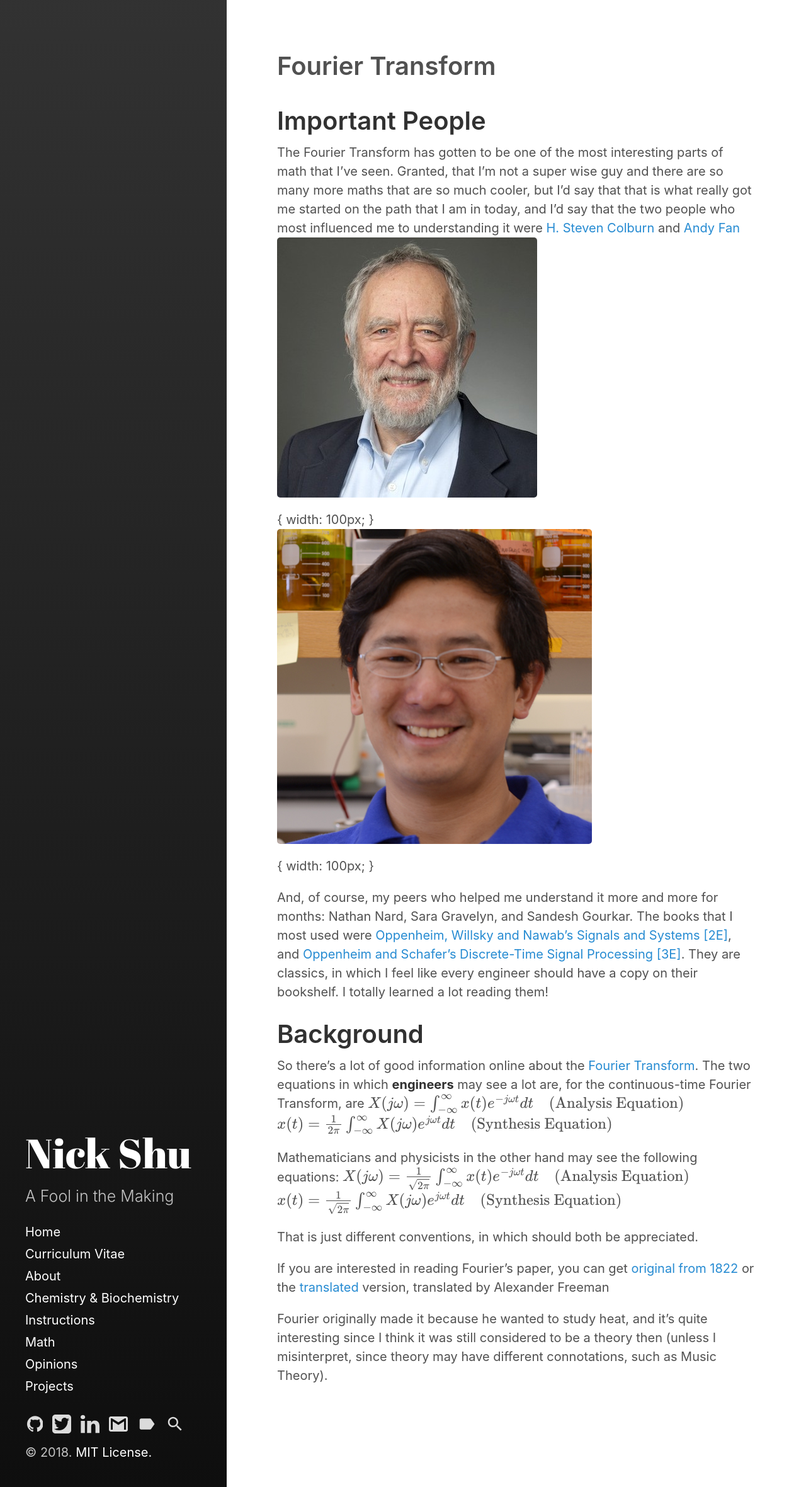
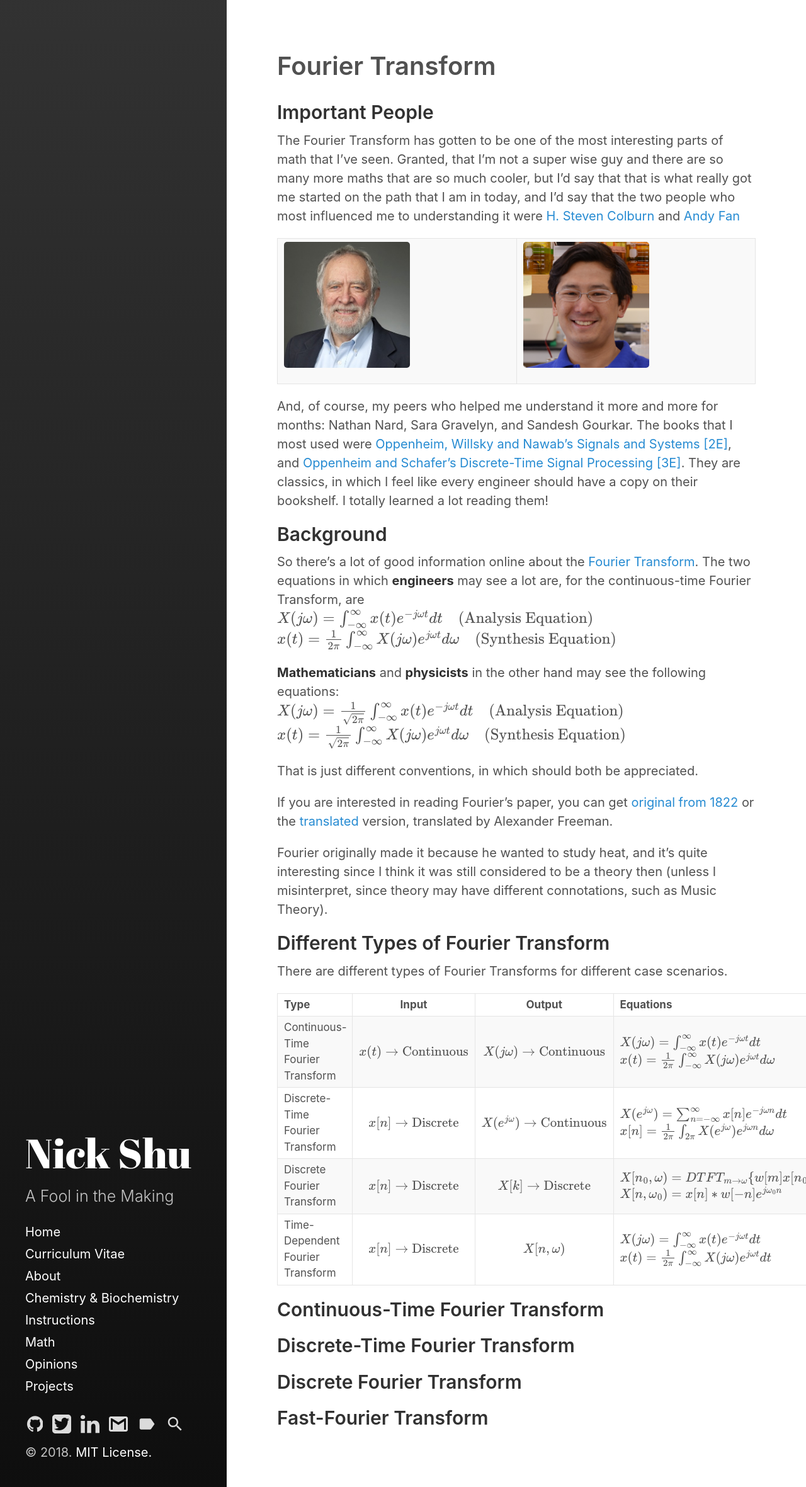
Before and after one commit to nicolasshu/www, a Jekyll site: the page built from _posts/2018-05-07-fourier.md, in a window 1280 px wide. Shown: the whole page at 63% size. Built offline with Jekyll 4.4.1, drawn with Linux system fonts in a browser that asks for light colours; formulas are drawn with MathJax 3.

Commit message:
New update

```diff
--- a/_posts/2018-05-07-fourier.md
+++ b/_posts/2018-05-07-fourier.md
@@ -5,24 +5,46 @@ categories:
   - Math
 ---
 
-# Important People
+## Important People
 
 The Fourier Transform has gotten to be one of the most interesting parts of math that I've seen. Granted, that I'm not a super wise guy and there are so many more maths that are so much cooler, but I'd say that that is what really got me started on the path that I am in today, and I'd say that the two people who most influenced me to understanding it were [H. Steven Colburn](https://www.bu.edu/eng/profile/h-steven-colburn-ph-d/) and [Andy Fan](https://www.bu.edu/eng/profile/andy-fan-ph-d/)
-![Profile of Steve Colburn]({{ "/assets/images/people/stevecolburn.jpg" | absolute_url }}){ width: 100px; } ![Profile of Andy Fan]({{ "/assets/images/people/andyfan.jpg" | absolute_url }}){ width: 100px; }
 
+| <img src="/assets/images/people/stevecolburn.jpg" width="200" > | <img src="/assets/images/people/andyfan.jpg" width="200"> |
+
+<!--
+[Profile of Steve Colburn]({{ "/assets/images/people/stevecolburn.jpg" | absolute_url }}) ![Profile of Andy Fan]({{ "/assets/images/people/andyfan.jpg" | absolute_url }})
+-->
 And, of course, my peers who helped me understand it more and more for months: Nathan Nard, Sara Gravelyn, and Sandesh Gourkar. The books that I most used were [Oppenheim, Willsky and Nawab's Signals and Systems [2E]](https://www.amazon.com/Signals-Systems-2nd-Alan-Oppenheim/dp/0138147574/ref=sr_1_3?ie=UTF8&qid=1526736890&sr=8-3&keywords=oppenheim&dpID=517NQ2TVYQL&preST=_SX258_BO1,204,203,200_QL70_&dpSrc=srch), and [Oppenheim and Schafer's Discrete-Time Signal Processing [3E]](https://www.amazon.com/Discrete-Time-Signal-Processing-3rd-Prentice-Hall/dp/0131988425/ref=sr_1_4?ie=UTF8&qid=1526736890&sr=8-4&keywords=oppenheim&dpID=51v48p99JjL&preST=_SX258_BO1,204,203,200_QL70_&dpSrc=srch). They are classics, in which I feel like every engineer should have a copy on their bookshelf. I totally learned a lot reading them!
 
-# Background
+## Background
 So there's a lot of good information online about the [Fourier Transform](https://en.wikipedia.org/wiki/Fourier_transform). The two equations in which **engineers** may see a lot are, for the continuous-time Fourier Transform, are
 $$ X(j\omega) = \int_{-\infty}^{\infty} x(t) e^{-j\omega t} dt \quad \text{(Analysis Equation)}$$
-$$ x(t) = \frac{1}{2\pi} \int_{-\infty}^{\infty} X(j\omega) e^{j\omega t} dt \quad \text{(Synthesis Equation)} $$
+$$ x(t) = \frac{1}{2\pi} \int_{-\infty}^{\infty} X(j\omega) e^{j\omega t} d\omega \quad \text{(Synthesis Equation)} $$
 
-Mathematicians and physicists in the other hand may see the following equations:
+
+**Mathematicians** and **physicists** in the other hand may see the following equations:
 $$ X(j\omega) = \frac{1}{\sqrt{2\pi}} \int_{-\infty}^{\infty} x(t) e^{-j\omega t} dt \quad \text{(Analysis Equation)}$$
-$$ x(t) = \frac{1}{\sqrt{2\pi}} \int_{-\infty}^{\infty} X(j\omega) e^{j\omega t} dt \quad \text{(Synthesis Equation)} $$
+$$ x(t) = \frac{1}{\sqrt{2\pi}} \int_{-\infty}^{\infty} X(j\omega) e^{j\omega t} d\omega \quad \text{(Synthesis Equation)} $$
 
 That is just different conventions, in which should both be appreciated.
 
-If you are interested in reading Fourier's paper, you can get [original from 1822]({{ site.url }}/assets/images/fourier/Fourier[1822]Theorie_de_La_Chaleur.pdf) or the [translated]({{ site.url }}/assets/images/fourier/Fourier[1878]_The_Analytical_Theory_of_Heat_Translated_by_Alexander_Freeman.pdf) version, translated by Alexander Freeman
+If you are interested in reading Fourier's paper, you can get [original from 1822]({{ site.url }}/assets/images/fourier/Fourier[1822]Theorie_de_La_Chaleur.pdf) or the [translated]({{ site.url }}/assets/images/fourier/Fourier[1878]_The_Analytical_Theory_of_Heat_Translated_by_Alexander_Freeman.pdf) version, translated by Alexander Freeman.
 
 Fourier originally made it because he wanted to study heat, and it's quite interesting since I think it was still considered to be a theory then (unless I misinterpret, since theory may have different connotations, such as Music Theory).
+
+## Different Types of Fourier Transform
+
+There are different types of Fourier Transforms for different case scenarios.
+
+| Type                                   | Input                                  | Output                                           | Equations                                            |
+| :------------------------------------- | :------------------------------------: | :----------------------------------------------: | :--------------------------------------------------- |
+| Continuous-Time Fourier Transform      | $$x(t) \rightarrow \text{Continuous}$$ | $$X(j\omega) \rightarrow \text{Continuous}$$     |  $$X(j\omega) = \int_{-\infty}^{\infty} x(t) e^{-j\omega t} dt$$ <br> $$x(t) = \frac{1}{2\pi} \int_{-\infty}^{\infty} X(j\omega) e^{j\omega t} d\omega$$ |
+| Discrete-Time Fourier Transform        | $$x[n] \rightarrow \text{Discrete}$$   | $$X(e^{j\omega}) \rightarrow \text{Continuous}$$ | $$X(e^{j\omega}) = \sum_{n=-\infty}^{\infty} x[n] e^{-j\omega n} dt$$ <br> $$x[n] = \frac{1}{2\pi} \int_{2\pi} X(e^{j\omega}) e^{j\omega n} d\omega$$ |
+| Discrete Fourier Transform             | $$x[n] \rightarrow \text{Discrete}$$   | $$X[k] \rightarrow \text{Discrete}$$             | $$X[n_0,\omega) = DTFT_{m\rightarrow \omega} \{ w[m] x[n_0 + m] \}$$ <br> $$X[n,\omega_0) = x[n] * w[-n] e^{j\omega_0 n}$$ |
+| Time-Dependent Fourier Transform       | $$x[n] \rightarrow \text{Discrete}$$   | $$X[n,\omega)$$                                  | $$X(j\omega) = \int_{-\infty}^{\infty} x(t) e^{-j\omega t} dt$$ <br> $$x(t) = \frac{1}{2\pi} \int_{-\infty}^{\infty} X(j\omega) e^{j\omega t} dt$$ |
+
+
+## Continuous-Time Fourier Transform
+## Discrete-Time Fourier Transform
+## Discrete Fourier Transform
+## Fast-Fourier Transform
```
Also changed, not shown: about.md (+2 -0 lines), 7 other files.
